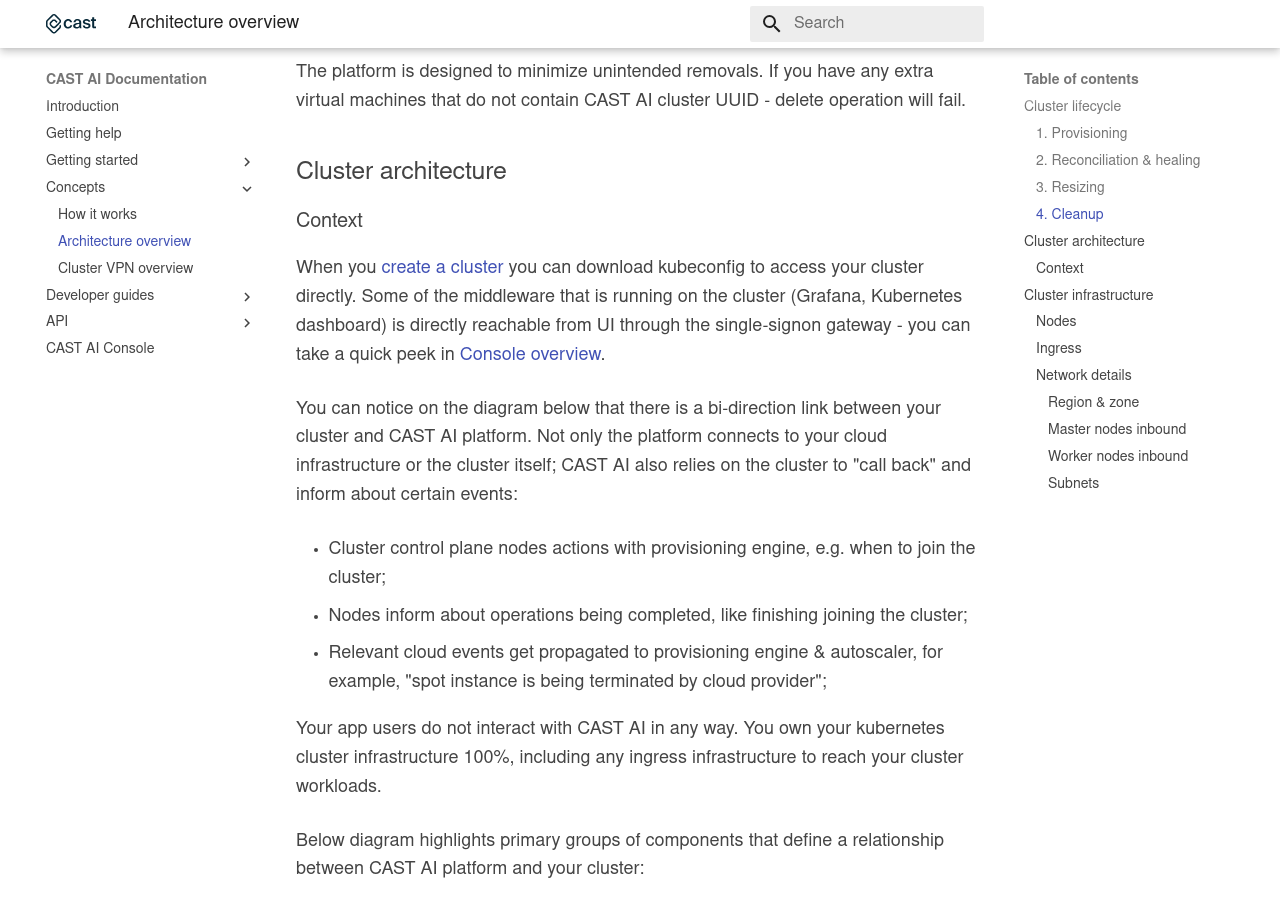
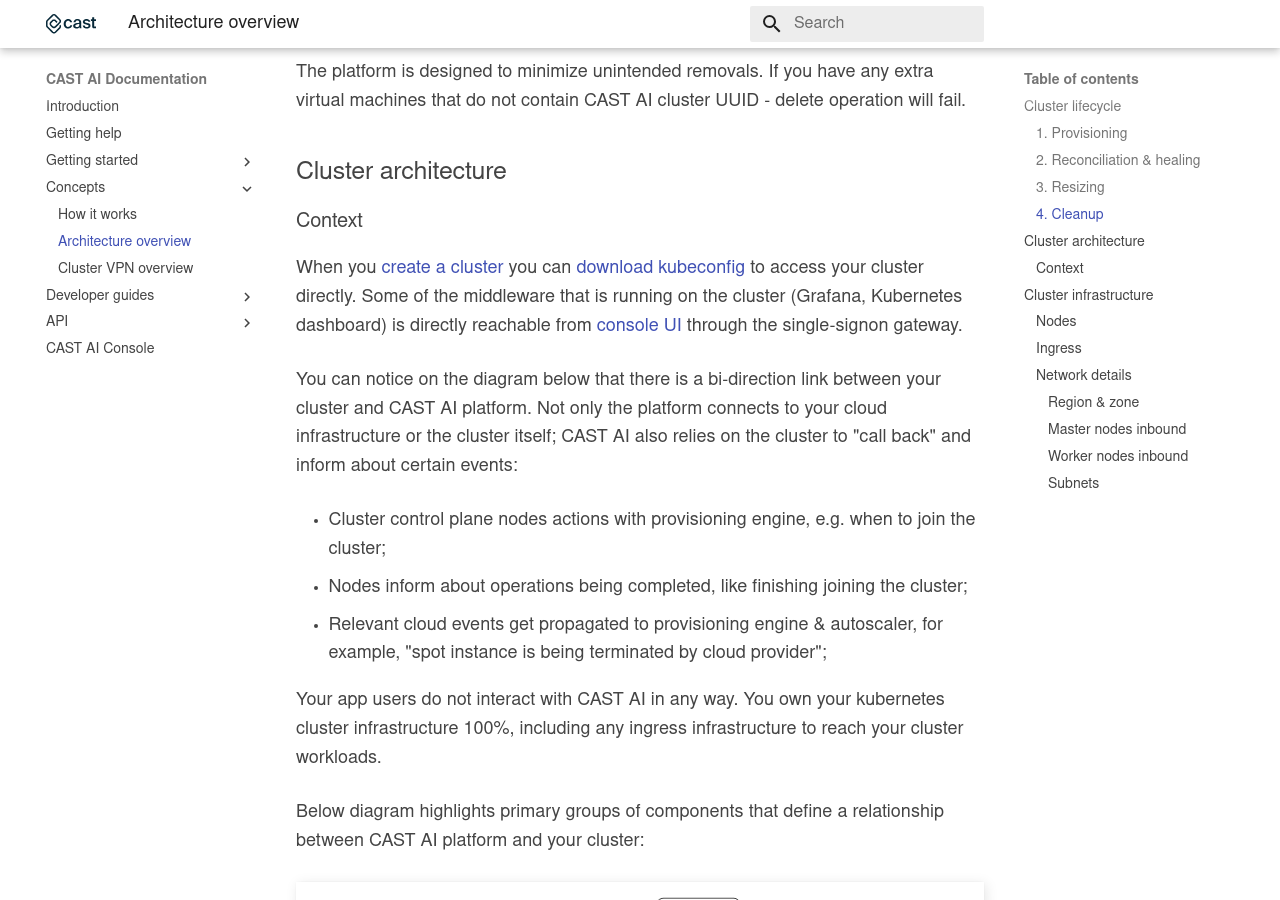
Before and after one commit to castai/docs, an MkDocs documentation site: the page built from docs/concepts/architecture-overview.md, in a window 1280 px wide and 900 px high, scrolled down 908 px. Built offline with MkDocs 1.6.1 and Material for MkDocs 9.7.7, drawn with Linux system fonts in a browser that asks for light colours; some web fonts are replaced.

Commit message:
Update architecture-overview.md

```diff
--- a/docs/concepts/architecture-overview.md
+++ b/docs/concepts/architecture-overview.md
@@ -29,7 +29,7 @@
 
 ### Context
 
-When you [create a cluster](https://github.com/v1dm45/docs/blob/main/docs/getting-started.md#create-cluster) you can download kubeconfig to access your cluster directly. Some of the middleware that is running on the cluster (Grafana, Kubernetes dashboard) is directly reachable from UI through the single-signon gateway - you can take a quick peek in [Console overview](https://github.com/v1dm45/docs/blob/main/docs/Dashboard%20Overview/Console%20overview.md#console-overview).
+When you [create a cluster](https://github.com/v1dm45/docs/blob/main/docs/getting-started.md#create-cluster) you can [download kubeconfig](https://github.com/v1dm45/docs/blob/main/docs/getting-started.md#deploy-application) to access your cluster directly. Some of the middleware that is running on the cluster (Grafana, Kubernetes dashboard) is directly reachable from [console UI](https://github.com/v1dm45/docs/blob/main/docs/Dashboard%20Overview/Console%20overview.md#console-overview) through the single-signon gateway.
 
 You can notice on the diagram below that there is a bi-direction link between your cluster and CAST AI platform. Not only the platform connects to your cloud infrastructure or the cluster itself; CAST AI also relies on the cluster to "call back" and inform about certain events:
 
```
